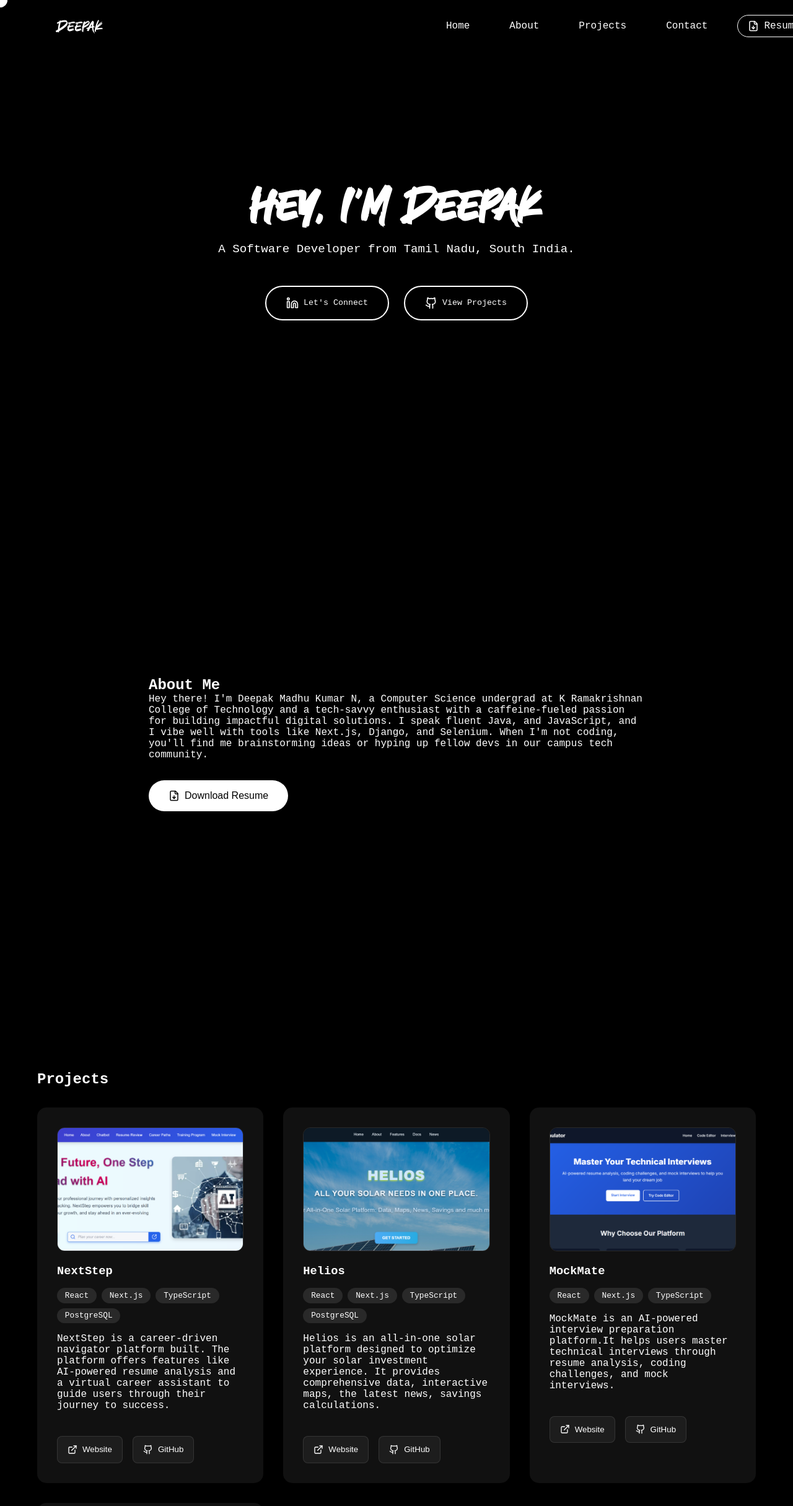
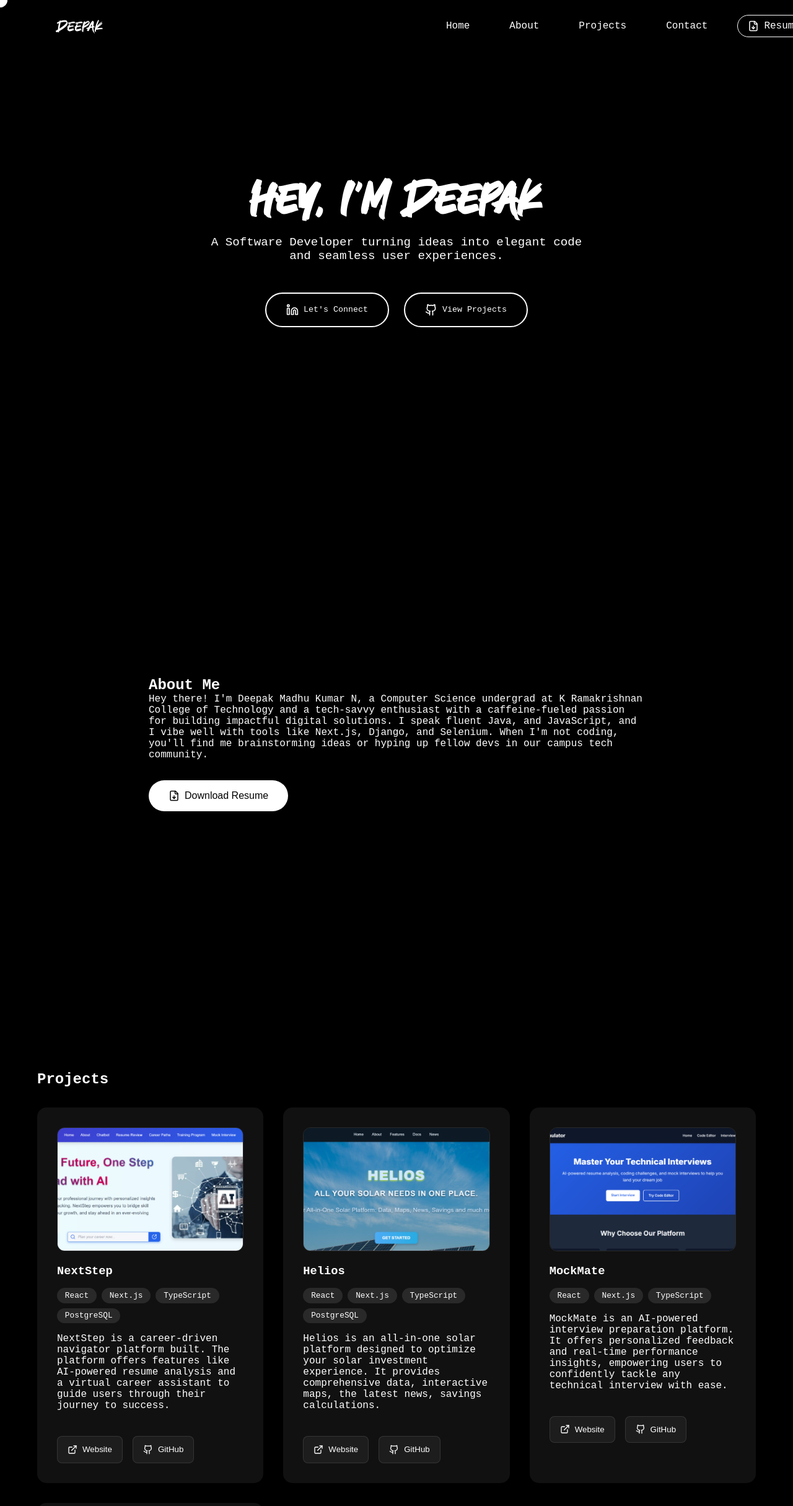
Before and after one commit to dazzy11/next-portfolio-dep, a React (Vite) app: page / in a window 1280 px wide. Shown: the top 2430 px of the page at 62% size. Built offline with nearby package versions, Linux system fonts and the light colour scheme.

Commit message:
added cursor

```diff
--- a/src/CustomCursor.tsx
+++ b/src/CustomCursor.tsx
@@ -21,7 +21,8 @@ const CustomCursorTrail = () => {
       // Check if hovering over a button
       const isButtonHover = (e.target as HTMLElement).closest('button');
       circles.forEach((circle) => {
-        circle.style.backgroundColor = isButtonHover ? 'black' : 'white';
+        circle.style.backgroundColor = isButtonHover ? 'rgba(0, 0, 0, 1)' : 'rgba(255, 255, 255, 1)';
+
       });
     };
 
--- a/src/Dc.css
+++ b/src/Dc.css
@@ -4,6 +4,10 @@
   --secondary: #ffffff;
   --bg: #000000;
   --card-bg: #111111;
+}
+::selection {
+  /*background-color: #000000;  Green background */
+  color: #9790e6; /* White text */
 }
 
 * {
--- a/src/Index.tsx
+++ b/src/Index.tsx
@@ -70,7 +70,7 @@ export default function App() {
       <section id="home">
         <h1 className="intro">Hey, I'm Deepak</h1>
         <p className="abtme">
-          A Software Developer from Tamil Nadu, South India.
+          A Software Developer turning ideas into elegant code and seamless user experiences.
         </p>
         <div className='button-wrapper'>
           <a href="https://linkedin.com/in/deepak-madhu-kumar" target="_blank" rel="noopener noreferrer">
@@ -186,7 +186,7 @@ export default function App() {
     <span>Next.js</span>
     <span>TypeScript</span>
   </div>
-  <p>MockMate is an AI-powered interview preparation platform.It helps users master technical interviews through resume analysis, coding challenges, and mock interviews.</p>
+  <p>MockMate is an AI-powered interview preparation platform. It offers personalized feedback and real-time performance insights, empowering users to confidently tackle any technical interview with ease.</p>
   <div className="project-links">
     <a href="https://mock-mate-ai-interview-simulator.vercel.app/" target="_blank" rel="noopener noreferrer">
       <button className="project-btn">
```
